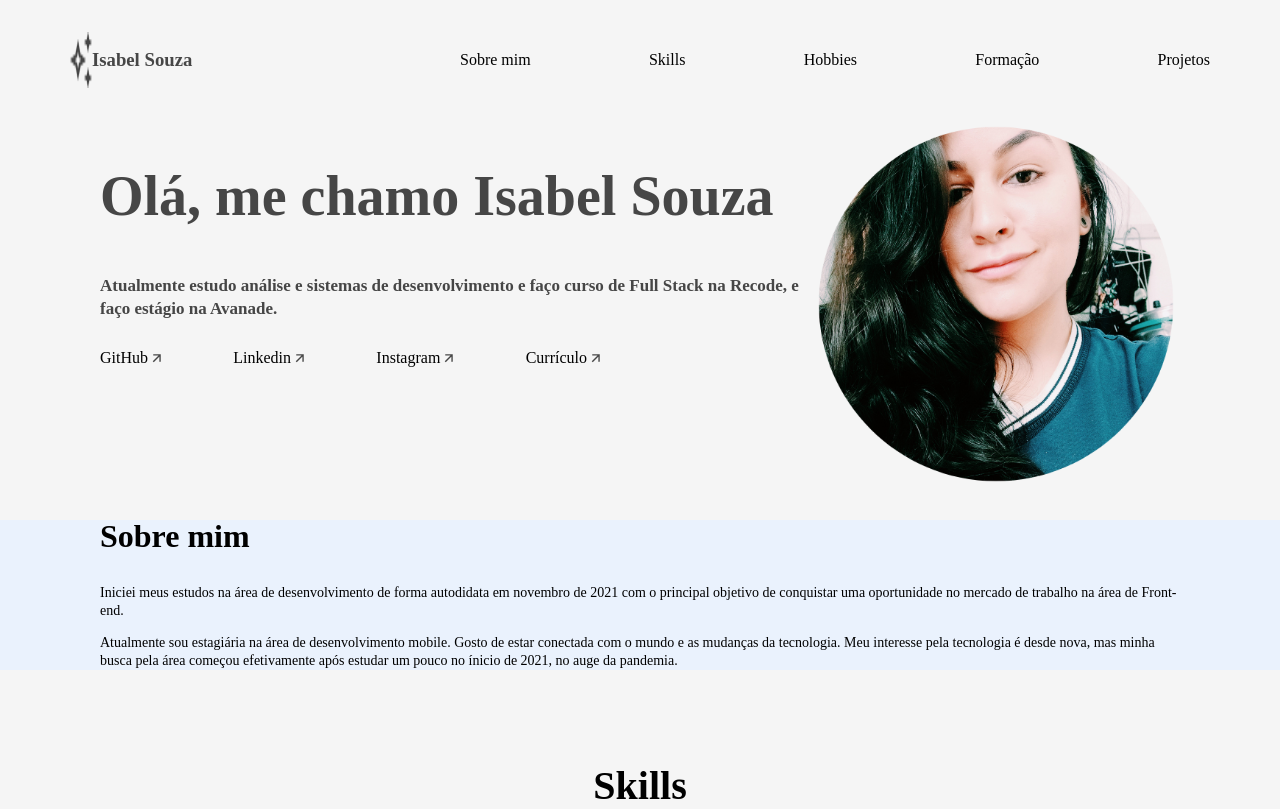
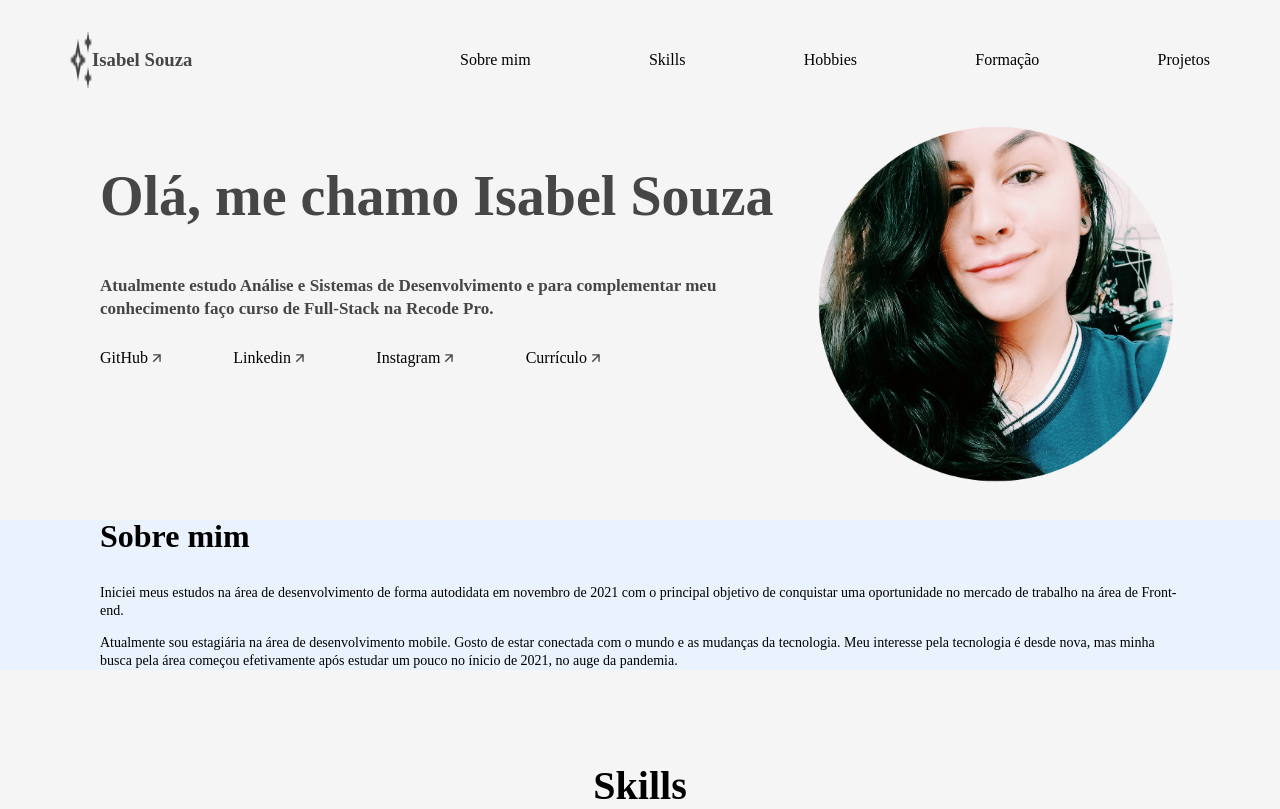
Before and after one commit to souzabel/souzabel_portfolio, a plain HTML site: page index.html in a window 1280 px wide. Shown: the top 809 px of the page. Drawn offline with Linux system fonts and the light colour scheme; a web font is replaced by a local one.

Commit message:
Update index.html

```diff
--- a/index.html
+++ b/index.html
@@ -33,7 +33,7 @@
     <img class="title__profile" src="assets\MyProfile.png">
     <div class="title__container">
         <h2 class="title__bio"> Olá, me chamo Isabel Souza</h2>
-        <h3 class="title__subsection">Atualmente estudo análise e sistemas de desenvolvimento e faço curso de Full Stack na Recode, e faço estágio na Avanade.</h3>
+        <h3 class="title__subsection">Atualmente estudo Análise e Sistemas de Desenvolvimento e para complementar meu conhecimento faço curso de Full-Stack na Recode Pro.</h3>
         <ul class="title__network">
             <!----------- REDE SOCIAIS ------------>
             <li class="title__network__item"><a href="https://github.com/souzabel">GitHub <img src="assets\arrow.png"> </a></li>
```
